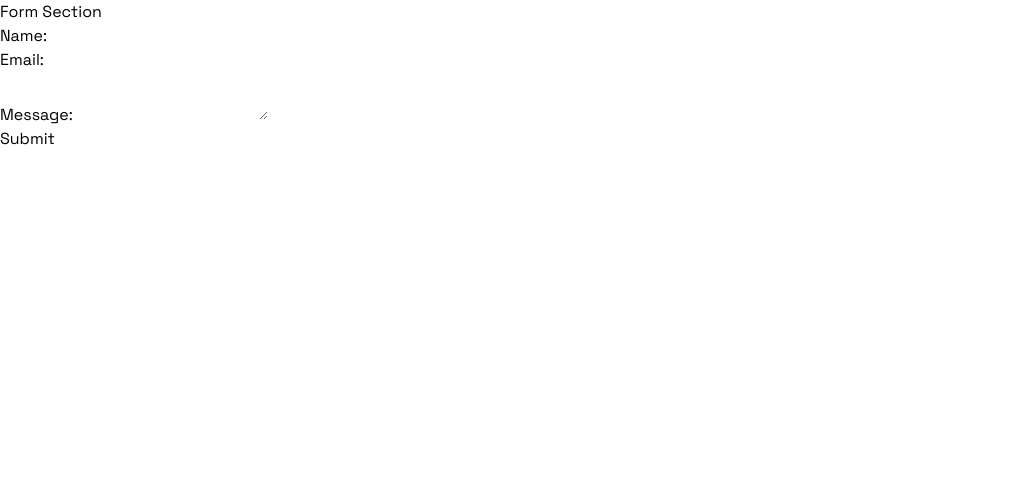
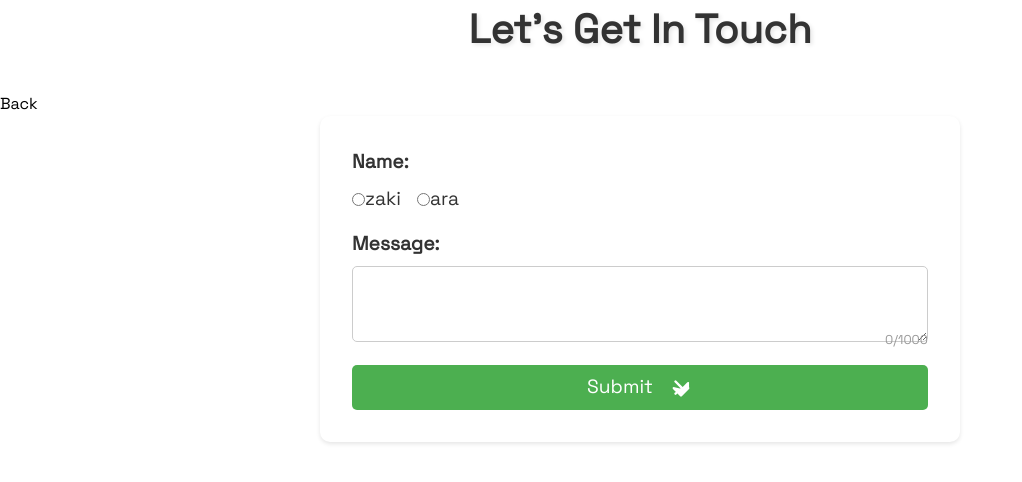
Before and after one commit to NaufanZaki/annivniee, a Nuxt app in the folder profile-website/frontend/: page /eval in a window 1280 px wide. Shown: the top 482 px of the page, without its empty margins (0-1022 px from the left). Built offline with nearby package versions, Linux system fonts and the light colour scheme.

Commit message:
update eval

```diff
--- a/profile-website/frontend/pages/eval.vue
+++ b/profile-website/frontend/pages/eval.vue
@@ -1,20 +1,28 @@
 <template>
     <div>
-      <h2>Form Section</h2>
-      <form @submit.prevent="submitForm">
-        <div>
-          <label for="name">Name:</label>
-          <input type="text" id="name" v-model="formData.name" required>
+      <h2 class="form-title">Let's Get In Touch</h2>
+      <Nuxt-link to="secret">Back</Nuxt-link>
+      <form class="form-container" action="https://docs.google.com/forms/u/0/d/e/1FAIpQLSdyX7svUf2mjFKbfWLfigYG1tU6pBibLc4haad-3XTXVDPtaQ/formResponse">
+        <div class="form-group">
+          <label for="name" class="form-label">Name:</label>
+          <div class="radio-group">
+            <input type="radio" id="zaki" value="zaki" name="entry.156022042">
+            <label for="zaki" class="radio-label">zaki</label>
+            <input type="radio" id="ara" value="ara" name="entry.156022042">
+            <label for="ara" class="radio-label">ara</label>
+          </div>
         </div>
-        <div>
-          <label for="email">Email:</label>
-          <input type="email" id="email" v-model="formData.email" required>
+        <div class="form-group">
+          <label for="message" class="form-label">Message:</label>
+          <textarea id="message" name="entry.2090350112" class="message-input"></textarea>
+          <div class="message-counter">{{ formData.message.length }}/1000</div>
         </div>
-        <div>
-          <label for="message">Message:</label>
-          <textarea id="message" v-model="formData.message" required></textarea>
-        </div>
-        <button type="submit">Submit</button>
+        <button type="submit" class="submit-button">
+          <span class="button-text">Submit</span>
+          <span class="button-icon">
+            <svg viewBox="0 0 20 20" xmlns="http://www.w3.org/2000/svg"><path d="M16.707 10.293a1 1 0 0 1 0 1.414l-6 6a1 1 0 0 1-1.414 0l-6-6a1 1 0 0 1 1.414-1.414L10 11.414l5.293-5.293a1 1 0 0 1 1.414 0zm-6 0a1 1 0 0 1 1.414 0l-6 6a1 1 0 0 1-1.414-1.414L10 11.414l-5.293-5.293a1 1 0 1 1 1.414-1.414L11.414 10l-5.293 5.293a1 1 0 0 1-1.414 0z"></path></svg>
+          </span>
+        </button>
       </form>
     </div>
   </template>
@@ -41,5 +49,144 @@
   </script>
 
   <style scoped>
-  /* Add your component-specific styles here */
+  .form-title {
+    font-size: 2.5rem;
+    font-weight: bold;
+    color: #333;
+    text-align: center;
+    margin-bottom: 2rem;
+    text-shadow: 2px 2px 4px rgba(0, 0, 0, 0.1);
+    animation: fade-in 1s;
+  }
+
+  .form-container {
+    display: flex;
+    flex-direction: column;
+    width: 50%;
+  margin: 0 auto;
+    background-color: #fff;
+    padding: 2rem;
+    border-radius: 10px;
+    box-shadow: 0 2px 4px rgba(0, 0, 0, 0.1);
+    animation: slide-in-bottom 1s;
+  }
+
+  .form-group {
+    margin-bottom: 1rem;
+    position: relative;
+  }
+
+  .form-label {
+    display: block;
+    font-size: 1.2rem;
+    font-weight: bold;
+    color: #333;
+    margin-bottom: 0.5rem;
+  }
+
+  .radio-group {
+    display: flex;
+    align-items: center;
+  }
+
+  .radio-label {
+    margin-right: 1rem;
+    font-size: 1.2rem;
+    color: #333;
+    cursor: pointer;
+    transition: color 0.3s;
+  }
+
+  .radio-label:hover {
+    color: #4CAF50;
+  }
+
+  .message-input {
+    width: 100%;
+    padding: 0.5rem;
+    font-size: 1.2rem;
+    border-radius: 5px;
+    border: 1px solid #ccc;
+    resize: vertical;
+    animation: fade-in 1s;
+  }
+
+  .message-counter {
+    position: absolute;
+    bottom: 0;
+    right: 0;
+    font-size: 0.8rem;
+    color: #999;
+    animation: fade-in 1s;
+  }
+
+  .submit-button {
+    background-color: #4CAF50;
+    color: white;
+    border: none;
+    border-radius: 5px;
+    padding: 0.5rem 1rem;
+    font-size: 1.2rem;
+    cursor: pointer;
+    display: flex;
+    align-items: center;
+    justify-content: center;
+    transition: background-color 0.3s;
+    animation: fade-in 1s;
+  }
+
+  .submit-button:hover {
+    background-color: #3e8e41;
+  }
+
+  .button-text {
+    display: block;
+    margin-right: 1rem;
+    animation: fade-in 1s;
+  }
+
+  .button-icon {
+    display: flex;
+    align-items: center;
+    justify-content: center;
+    animation: fade-in 1s;
+  }
+
+  .button-icon svg {
+    fill: white;
+    width: 1.5rem;
+    height: 1.5rem;
+    animation: rotate 1s infinite;
+  }
+
+  @keyframes fade-in {
+    from {
+      opacity: 0;
+      transform: translateY(10px);
+    }
+    to {
+      opacity: 1;
+      transform: translateY(0);
+    }
+  }
+
+  @keyframes slide-in-bottom {
+    from {
+      transform: translateY(10px);
+      opacity: 0;
+    }
+    to {
+      transform: translateY(0);
+      opacity: 1;
+    }
+  }
+
+  @keyframes rotate {
+    from {
+      transform: rotate(0deg);
+    }
+    to {
+      transform: rotate(360deg);
+    }
+  }
   </style>
```
